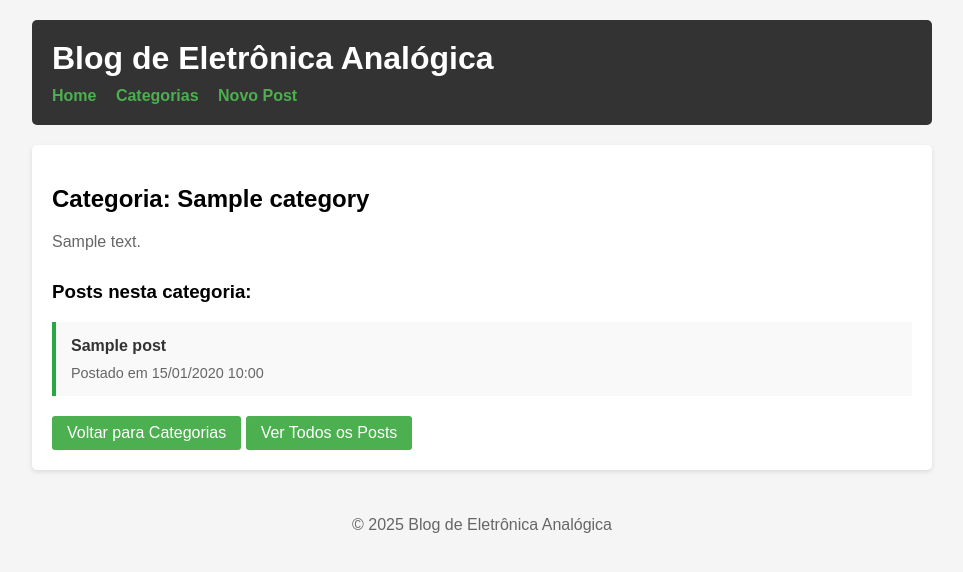
After one commit to rrarry/SegundaEntrega, a Django app: page /categoria/1/ in a window 1280 px wide. The commit adds this page. Shown: the top 572 px of the page, without its empty margins (158-1121 px from the left). Run offline with Django 5.2, Linux system fonts and the light colour scheme; tables that the repository leaves empty hold one stand-in row (values such as "Sample post").

Commit message:
Implementa sistema de categorias

```diff
--- a/posts/models.py
+++ b/posts/models.py
@@ -1,11 +1,24 @@
 from django.db import models
 from django.conf import settings
+
+
+class Category(models.Model):
+    nome = models.CharField(max_length=100, unique=True)
+    descricao = models.TextField()
+
+    def __str__(self):
+        return self.nome
+
+    class Meta:
+        ordering = ['nome']
+        verbose_name_plural = 'Categories'
 
 
 class Post(models.Model):
     titulo = models.CharField(max_length=200)
     conteudo = models.TextField()
     data_postagem = models.DateTimeField(auto_now_add=True)
+    categorias = models.ManyToManyField(Category, related_name='posts', blank=True)
 
     def __str__(self):
         return self.titulo
--- a/posts/urls.py
+++ b/posts/urls.py
@@ -8,4 +8,6 @@ urlpatterns = [
     path('post/<int:pk>/editar/', views.PostUpdateView.as_view(), name='post_edit'),
     path('post/<int:pk>/deletar/', views.PostDeleteView.as_view(), name='post_delete'),
     path('post/<int:pk>/comentar/', views.CommentCreateView.as_view(), name='comment_create'),
+    path('categorias/', views.CategoryListView.as_view(), name='category_list'),
+    path('categoria/<int:pk>/', views.CategoryDetailView.as_view(), name='category_detail'),
 ]
--- a/posts/views.py
+++ b/posts/views.py
@@ -1,9 +1,9 @@
 from django.views.generic import ListView, DetailView, CreateView, UpdateView, DeleteView
 from django.urls import reverse_lazy
-from django.shortcuts import redirect
+from django.shortcuts import redirect, get_object_or_404
 from django.contrib.auth.decorators import login_required
 from django.utils.decorators import method_decorator
-from .models import Post, Comment
+from .models import Post, Comment, Category
 from .forms import PostForm, CommentForm
 
 
@@ -69,3 +69,17 @@ class CommentCreateView(CreateView):
         context = super().get_context_data(**kwargs)
         context['post'] = Post.objects.get(pk=self.kwargs['pk'])
         return context
+
+
+class CategoryListView(ListView):
+    """Lista todas as categorias"""
+    model = Category
+    template_name = 'category_list.html'
+    context_object_name = 'categories'
+
+
+class CategoryDetailView(DetailView):
+    """Exibe detalhes de uma categoria e lista seus posts"""
+    model = Category
+    template_name = 'category_detail.html'
+    context_object_name = 'category'
--- a/templates/base.html
+++ b/templates/base.html
@@ -72,6 +72,7 @@
         <h1>Blog de Eletrônica Analógica</h1>
         <nav>
             <a href="{% url 'post_list' %}">Home</a>
+            <a href="{% url 'category_list' %}">Categorias</a>
             <a href="{% url 'post_create' %}">Novo Post</a>
         </nav>
     </header>
--- /dev/null
+++ b/templates/category_detail.html
@@ -0,0 +1,34 @@
+{% extends 'base.html' %}
+
+{% block title %}{{ category.nome }} - Blog de Eletrônica Analógica{% endblock %}
+
+{% block content %}
+<h2>Categoria: {{ category.nome }}</h2>
+<p style="color: #666; margin-bottom: 30px;">{{ category.descricao }}</p>
+
+<h3>Posts nesta categoria:</h3>
+
+{% if category.posts.all %}
+    <ul style="list-style: none; padding: 0;">
+        {% for post in category.posts.all %}
+            <li style="margin-bottom: 20px; padding: 15px; background-color: #f9f9f9; border-left: 4px solid #28a745;">
+                <h4 style="margin: 0 0 10px 0;">
+                    <a href="{% url 'post_detail' post.id %}" style="text-decoration: none; color: #333;">
+                        {{ post.titulo }}
+                    </a>
+                </h4>
+                <p style="margin: 0; color: #666; font-size: 0.9em;">
+                    Postado em {{ post.data_postagem|date:"d/m/Y H:i" }}
+                </p>
+            </li>
+        {% endfor %}
+    </ul>
+{% else %}
+    <p style="color: #666; font-style: italic;">Nenhum post nesta categoria ainda.</p>
+{% endif %}
+
+<div style="margin-top: 20px;">
+    <a href="{% url 'category_list' %}" class="btn">Voltar para Categorias</a>
+    <a href="{% url 'post_list' %}" class="btn">Ver Todos os Posts</a>
+</div>
+{% endblock %}
```
Also changed, not shown: posts/admin.py (+9 -2 lines), templates/category_list.html (added, +31 -0 lines), templates/post_detail.html (+13 -0 lines), posts/migrations/0003_category_post_categorias.py (added).
